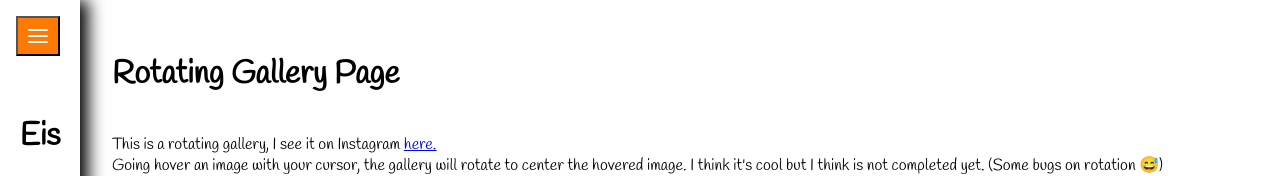
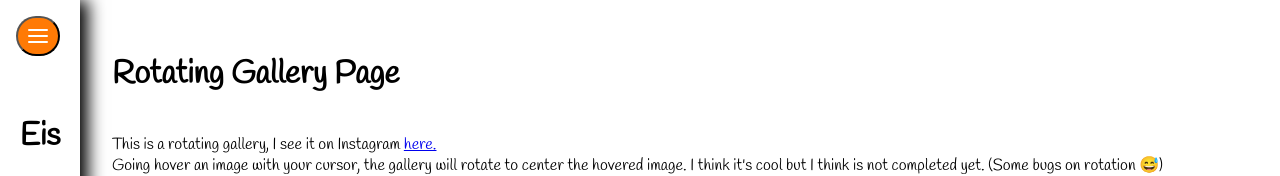
Before and after one commit to Lindsay89/exercises-in-style, a React (Create React App) app: page /JsRotatingGallery in a window 1280 px wide. Shown: the top 176 px of the page. Built offline with nearby package versions, Linux system fonts and the light colour scheme.

Commit message:
feat:adding missing test.

```diff
--- a/src/components/Button/Button.tsx
+++ b/src/components/Button/Button.tsx
@@ -21,6 +21,8 @@ interface ButtonOptionalProps extends DefaultProps {
   size?: SizeStandard;
   // The button's type
   type?: "primary" | "secondary" | "ghost";
+  rounded?: boolean;
+  outlined?: boolean;
   icon?: keyof typeof FeatherIcon;
 }
 
@@ -32,11 +34,33 @@ const defaultProps: ButtonOptionalProps = {
   "data-testid": "eis-button",
   size: "medium",
   type: "primary",
+  rounded: true,
+  outlined: false,
 };
 
 const Button = React.forwardRef<HTMLButtonElement, ButtonProps>(
-  ({ className, children, onClick, size, type, icon, ...rest }, ref) => {
-    const classList = classNames("eis-button", size, type, className);
+  (
+    {
+      className,
+      children,
+      onClick,
+      size,
+      type,
+      rounded,
+      outlined,
+      icon,
+      ...rest
+    },
+    ref
+  ) => {
+    const classList = classNames(
+      "eis-button",
+      size,
+      type,
+      { rounded },
+      { outlined },
+      className
+    );
     const Icon = icon && FeatherIcon[icon];
 
     return (
--- a/src/components/Button/button.scss
+++ b/src/components/Button/button.scss
@@ -23,4 +23,10 @@
     height: 3rem;
     min-height: 3rem;
   }
+  &.rounded {
+    border-radius: 100rem;
+  }
+  &.outlined {
+    background-color: transparent;
+  }
 }
```
Also changed, not shown: 2 other files (tests, documents, lock files or other folders).
